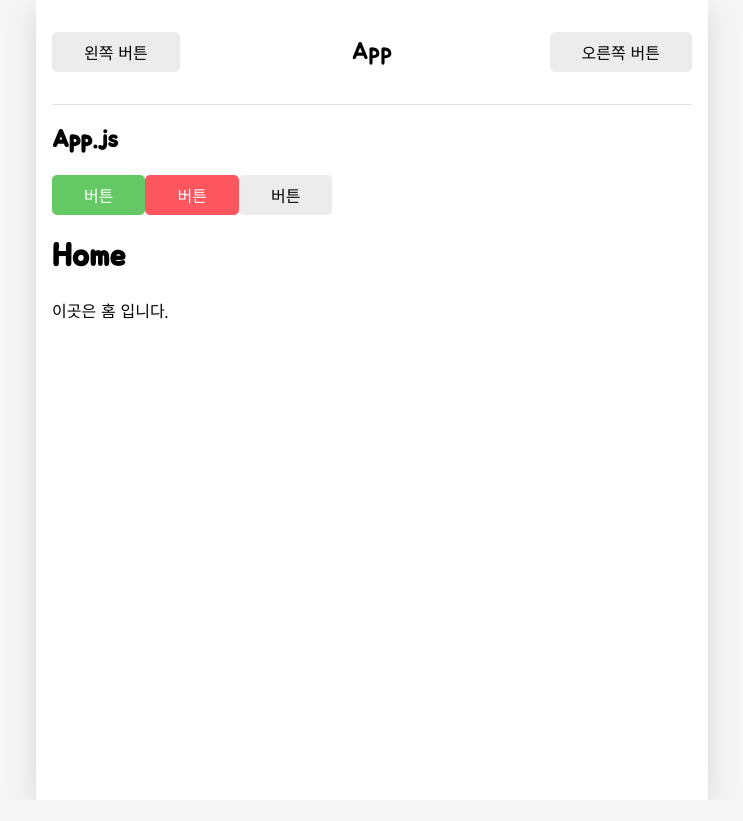
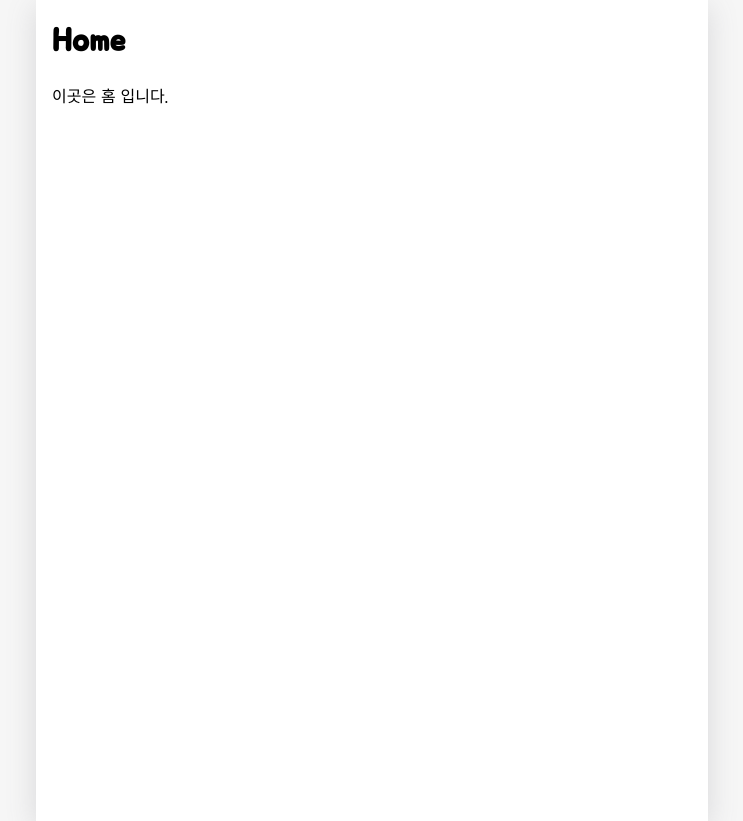
Before and after one commit to hamo-o/React-class, a React (Create React App) app in the folder emotion-diary/: page / in a window 1280 px wide. Shown: the whole page, without its empty margins (268-1011 px from the left). Before the commit the page ends 800 px from the top, so only its background shows below. Built offline with nearby package versions, Linux system fonts and the light colour scheme.

Commit message:
State Context & Dispatch Context setting

```diff
--- a/emotion-diary/src/App.js
+++ b/emotion-diary/src/App.js
@@ -1,3 +1,5 @@
+import React, { useReducer, useRef } from 'react';
+
 import './App.css';
 import { BrowserRouter, Route, Routes } from 'react-router-dom';
 
@@ -6,56 +8,73 @@
 import Edit from './pages/Edit';
 import Diary from './pages/Diary';
 
-// COMPONENTS
-import MyButton from './components/MyButton';
-import MyHeader from './components/MyHeader';
+const reducer = (state, action) => {
+  let newState = [];
+  switch (action.type) {
+    case 'INIT': {
+      return action.data;
+    }
+    case 'CREATE': {
+      newState = [action.data, ...state];
+      break;
+    }
+    case 'REMOVE': {
+      newState = state.filter((it) => it.id !== action.targetId);
+      break;
+    }
+    case 'EDIT': {
+      newState = state.map((it) =>
+        it.id === action.data.id ? { ...action.data } : it
+      );
+      break;
+    }
+    default:
+      return state;
+  }
+
+  return newState;
+};
+
+export const DiaryStateContext = React.createContext();
+export const DiaryDispatchContext = React.createContext();
 
 function App() {
+  const [data, dispatch] = useReducer(reducer, []);
+
+  const dataId = useRef(0);
+
+  // CREATE
+  const onCreate = (date, content, emotion) => {
+    dispatch({
+      type: 'CREATE',
+      data: {
+        id: dataId.current,
+        date: new Date(date).getTime(),
+        content,
+        emotion,
+      },
+    });
+    dataId.current += 1;
+  };
+
+  // REMOVE
+  const onRemove = (targetId) => {
+    dispatch({ type: 'REMOVE', targetId });
+  };
+
+  // EDIT
+  const onEdit = (targetId, date, content, emotion) => {
+    dispatch({
+      type: 'EDIT',
+      data: { id: targetId, date: new Date(date).getTime(), content, emotion },
+    });
+  };
+
   return (
+    <DiaryStateContext.Provider value={data}>
+      <DiaryDispatchContext.Provider value={{ onCreate, onEdit, onRemove }}>
         <BrowserRouter>
           <div className="App">
-        <MyHeader
-          headText={'App'}
-          leftChild={
-            <MyButton
-              text={'왼쪽 버튼'}
-              onClick={() => {
-                alert('왼쪽 클릭');
-              }}
-            />
-          }
-          rightChild={
-            <MyButton
-              text={'오른쪽 버튼'}
-              onClick={() => {
-                alert('오른쪽 클릭');
-              }}
-            />
-          }
-        />
-        <h2>App.js</h2>
-
-        <MyButton
-          text={'버튼'}
-          onClick={() => {
-            alert('버튼 클릭');
-          }}
-          type={'positive'}
-        />
-        <MyButton
-          text={'버튼'}
-          onClick={() => {
-            alert('버튼 클릭');
-          }}
-          type={'negative'}
-        />
-        <MyButton
-          text={'버튼'}
-          onClick={() => {
-            alert('버튼 클릭');
-          }}
-          type={'default'}
-        />
             <Routes>
               <Route path="/" element={<Home />} />
               <Route path="/new" element={<New />} />
@@ -64,6 +83,8 @@
             </Routes>
           </div>
         </BrowserRouter>
+      </DiaryDispatchContext.Provider>
+    </DiaryStateContext.Provider>
   );
 }
 
```
Lines whose indentation alone changed are shown as unchanged.
